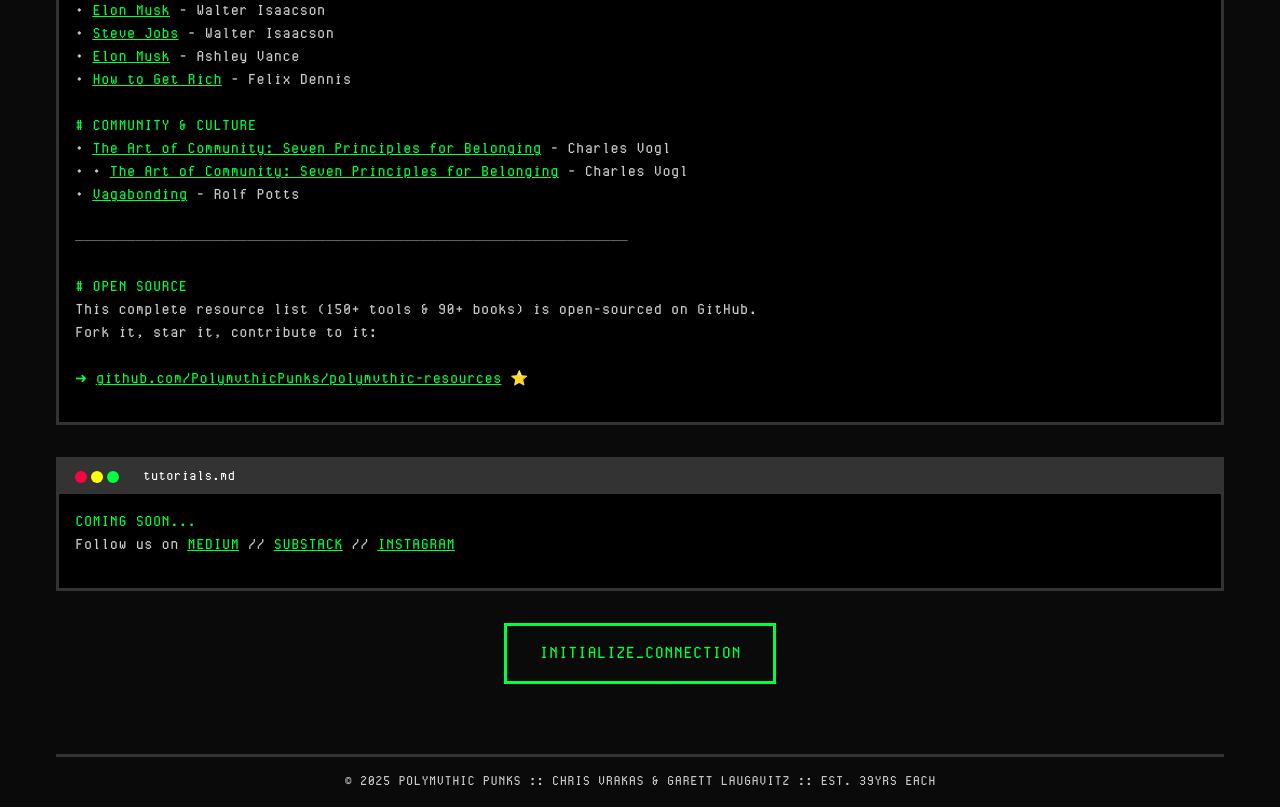
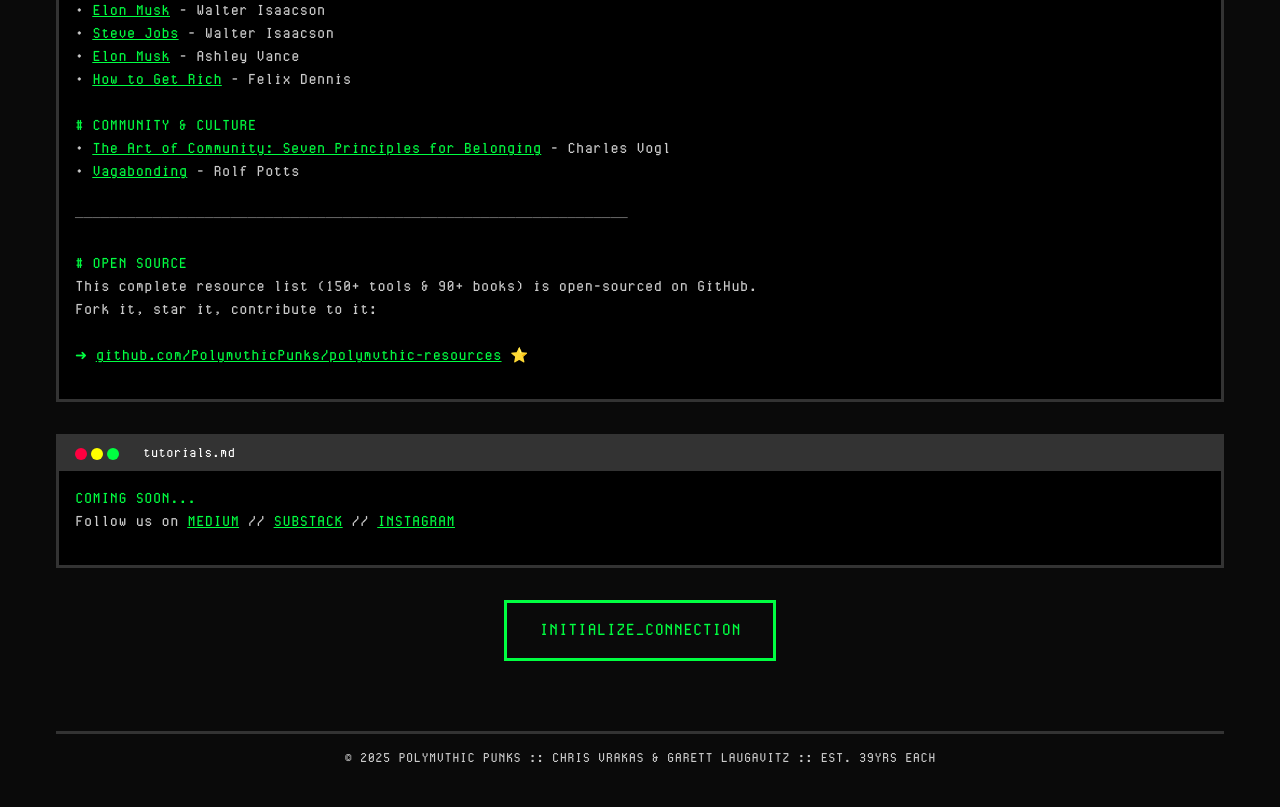
Before and after one commit to PolymvthicPunks/polymvthicpunks.com, a plain HTML site: page pages/resources/index.html in a window 1280 px wide. Shown: the part 7305-8112 px from the top of the page. After the commit the page ends 8089 px from the top, so only its background shows below. Drawn offline with Linux system fonts and the light colour scheme.

Commit message:
Update index.html

```diff
--- a/pages/resources/index.html
+++ b/pages/resources/index.html
@@ -381,7 +381,6 @@
 
                         <span class="highlight"># COMMUNITY & CULTURE</span><br>
                         • <a href="https://amazon.com/dp/1523087730" target="_blank" style="color: var(--primary-green);">The Art of Community: Seven Principles for Belonging</a> - Charles Vogl<br>
-                        • • <a href="https://amazon.com/dp/1523087730" target="_blank" style="color: var(--primary-green);">The Art of Community: Seven Principles for Belonging</a> - Charles Vogl<br>
                         • <a href="https://amazon.com/dp/0812992180" target="_blank" style="color: var(--primary-green);">Vagabonding</a> - Rolf Potts<br><br>
 
                         <span style="color: #666;">────────────────────────────────────────────────────────────────</span><br><br>
```
